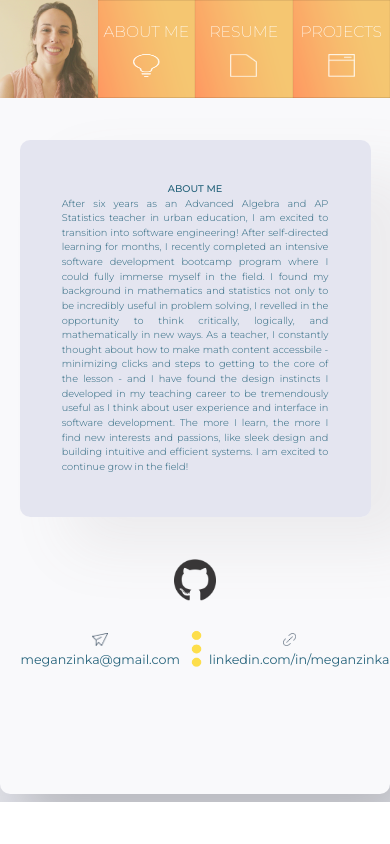
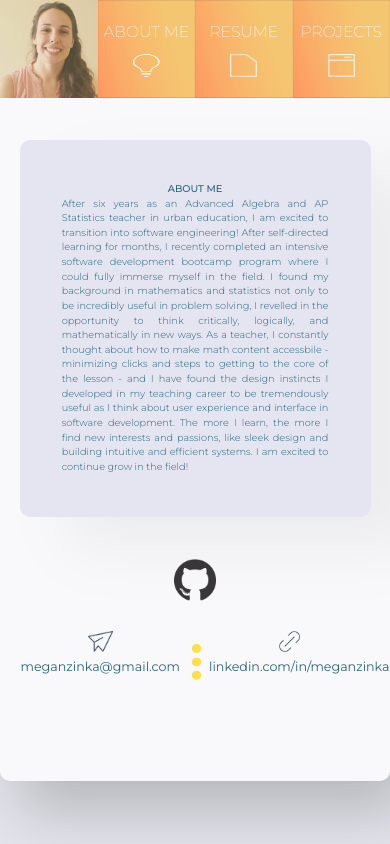
Before and after one commit to meganzinka/portfolio-site, a React (Create React App) app: page /about in a window 390 px wide. Built offline with nearby package versions, Linux system fonts and the light colour scheme.

Commit message:
fixed some spacing

```diff
--- a/src/components/About.jsx
+++ b/src/components/About.jsx
@@ -45,14 +45,14 @@ const About = () => {
             <a href="mailto:meganzinka@gmail.com" target="blank">
               <img className="footer-icon" src={email} />
             </a>
-            <div>meganzinka@gmail.com</div>
+            meganzinka@gmail.com
           </div>
 
           <div id="right-side">
             <a href="https://linkedin.com/in/meganzinka" target="blank">
               <img className="footer-icon" src={linkedin} />
             </a>
-            <div>linkedin.com/in/meganzinka</div>
+            linkedin.com/in/meganzinka
           </div>
         </div>
       </div>
--- a/src/style/App.css
+++ b/src/style/App.css
@@ -20,7 +20,7 @@ body {
 #app-container {
   display: grid;
   grid-template-columns: 0.6fr 0.9fr 4fr 0.6fr;
-  grid-template-rows: 10vh 100%;
+  grid-template-rows: 10vh 100% 10px;
 }
 
 #sidebar-container {
@@ -104,22 +104,19 @@ body {
   justify-self: center;
   display: grid;
   grid-template-columns: 46% 8% 46%;
-  /* margin-left: 12vw;
-  margin-right: 12vw; */
   text-align: center;
 }
 
 .three-circles {
-  height: 5vh;
+  height: 7vh;
   align-self: center;
   grid-column: 2;
   opacity: 0.7;
   justify-self: center;
+  margin-top: 1vh;
 }
 .footer-icon {
-  padding: 1px;
-  height: 15px;
-  margin: 2px;
+  height: 3vh;
   justify-self: center;
   align-self: center;
 }
@@ -145,20 +142,14 @@ body {
   text-align: center;
 }
 
-#left-side a {
-  height: 25%;
-}
-#right-side a {
-  height: 25%;
-}
 #left-side {
   grid-column: 1;
   font-size: 2vh;
-  height: 20px;
   grid-row: 1;
   display: flex;
   flex-direction: column;
-  justify-content: center;
+  justify-content:flex-start;
+  align-content: center;
   height: 100%;
 }
 
@@ -187,7 +178,7 @@ body {
   display: grid;
   grid-template-columns: 1vw 1fr 1fr 1vw;
   grid-template-rows: 1vw auto auto;
-  grid-gap: 4vh;
+  grid-gap: 10vh;
 }
 
 #ad-magic {
@@ -225,8 +216,8 @@ body {
   display: flex;
   flex-direction: column;
   justify-content: space-between;
-  background-color: #d7d8e998;
-  box-shadow: 20px 30px 60px 0.5px rgba(123, 120, 120, 0.15);
+  background-color: #b4b4ce98;
+  box-shadow: 20px 30px 60px 0.5px rgba(36, 35, 35, 0.20);
 }
 
 .project:hover {
@@ -336,7 +327,8 @@ body {
     height: 5vh;
     width: auto;
     opacity: 0.85;
-    margin-top: 12vh;
+    margin-top: 5vh;
+    margin-bottom: 2vh;
     justify-self: center;
   }
   #about-me {
@@ -363,26 +355,18 @@ body {
     align-self: center;
     padding: 4vh;
   }
-  #about-github-icon {
-    height: 5vh;
-    width: auto;
-    opacity: 0.85;
-    margin-top: 5vh;
-    justify-self: center;
-  }
+
   #contact-info {
     padding-top: 0vh;
     padding-bottom: 0vh;
     justify-self: center;
     display: grid;
     grid-template-columns: 46% 8% 46%;
-    text-align: center;
   }
   #left-side {
     grid-column: 1;
     font-size: 1.5vh;
     height: 20px;
-    grid-row: 1;
     display: flex;
     flex-direction: column;
     justify-content: center;
@@ -400,8 +384,19 @@ body {
     height: 100%;
   }
 
+  .three-circles {
+    height: 5vh;
+    align-self: center;
+    grid-column: 2;
+    opacity: 0.7;
+    justify-self: center;
+    margin-top: 2vh;
+  }
   .footer-icon {
-    margin-bottom: 5vh;
+    height: 2.5vh;
+    justify-self: center;
+    align-self: center;
+    text-align:center;
   }
 
   .project {
--- a/src/style/Home.css
+++ b/src/style/Home.css
@@ -1,7 +1,7 @@
 /*---------Home Page-----------*/
 
 body {
-  height: 95vh;
+  height: 100vh;
 }
 #home-page {
   background: url("./../images/yellowbg.png");
@@ -78,13 +78,10 @@ body {
   overflow: hidden;
   border-right: 3px solid;
   white-space: nowrap;
-  /* border-right: .15em solid transparent; */
-  /* font-family: monospace; */
   font-size: 2.3vw;
   z-index: 2200;
   position: absolute;
-  /* left: 9.3vw;  */
-  top: 9.5vw;
+  top: 10vw;
   text-align: center;
   opacity: 0;
 }
@@ -170,7 +167,7 @@ body {
     font-size: 4vw;
     z-index: 2200;
     position: absolute;
-    top: 15vw;
+    top: 17vw;
     text-align: center;
     opacity: 0;
   }
```
